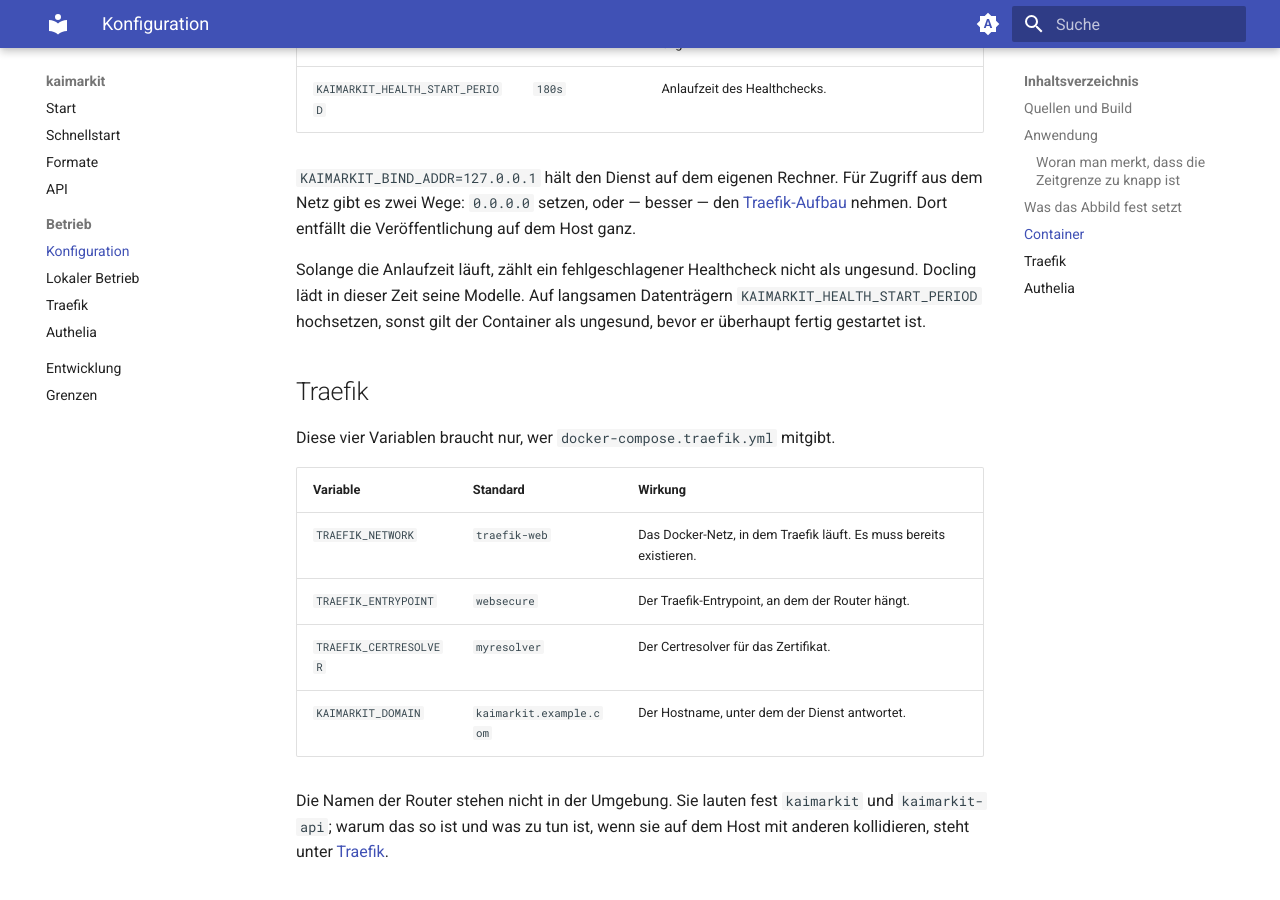
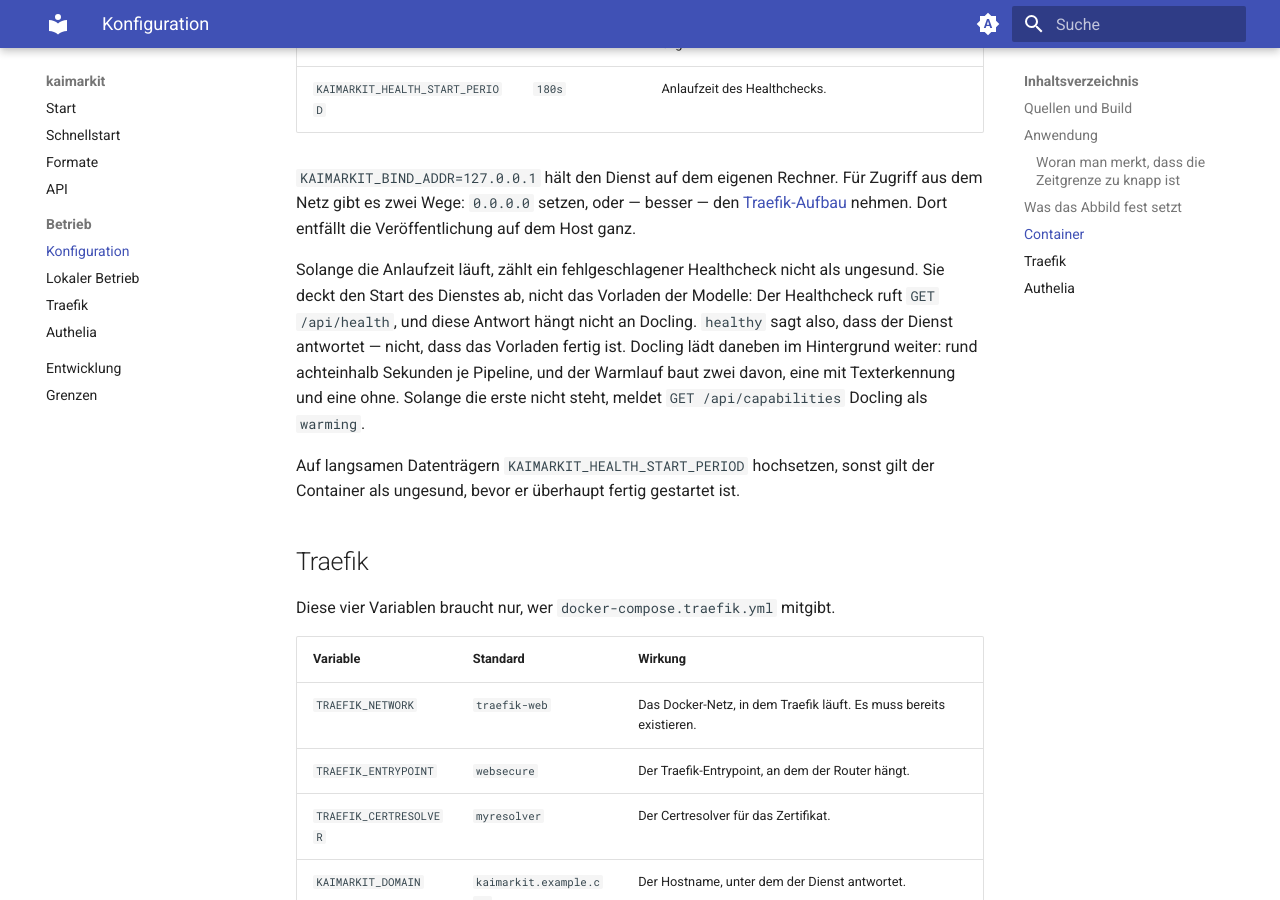
Before and after one commit to 0x2e6b6169/kaimarkit, an MkDocs documentation site: the page built from docs/betrieb/konfiguration.md, in a window 1280 px wide and 900 px high, scrolled down 4163 px. Built offline with MkDocs 1.6.1 and Material for MkDocs 9.7.7, drawn with Linux system fonts in a browser that asks for light colours; the version menu is left out.

Commit message:
docs(warmup): state the measured preload cost, not minutes
The lifespan docstring claimed the first user would wait "minutes"
without the preload. Measured (#59) is about 8.5 s per pipeline, and
the warm-up builds two — one with OCR, one without.

The container section of docs/betrieb/konfiguration.md implied the
healthcheck waits for the models. It does not: it calls GET /api/health,
which answers independently of Docling. "healthy" says the service
responds, not that the preload finished.

No behaviour change.

```diff
--- a/docs/betrieb/konfiguration.md
+++ b/docs/betrieb/konfiguration.md
@@ -141,9 +141,15 @@
 ganz.
 
 Solange die Anlaufzeit läuft, zählt ein fehlgeschlagener Healthcheck nicht als
-ungesund. Docling lädt in dieser Zeit seine Modelle. Auf langsamen Datenträgern
-`KAIMARKIT_HEALTH_START_PERIOD` hochsetzen, sonst gilt der Container als ungesund,
-bevor er überhaupt fertig gestartet ist.
+ungesund. Sie deckt den Start des Dienstes ab, nicht das Vorladen der Modelle: Der
+Healthcheck ruft `GET /api/health`, und diese Antwort hängt nicht an Docling.
+`healthy` sagt also, dass der Dienst antwortet — nicht, dass das Vorladen fertig ist.
+Docling lädt daneben im Hintergrund weiter: rund achteinhalb Sekunden je Pipeline,
+und der Warmlauf baut zwei davon, eine mit Texterkennung und eine ohne. Solange die
+erste nicht steht, meldet `GET /api/capabilities` Docling als `warming`.
+
+Auf langsamen Datenträgern `KAIMARKIT_HEALTH_START_PERIOD` hochsetzen, sonst gilt
+der Container als ungesund, bevor er überhaupt fertig gestartet ist.
 
 ## Traefik
 
```
Also changed, not shown: 1 other file.
